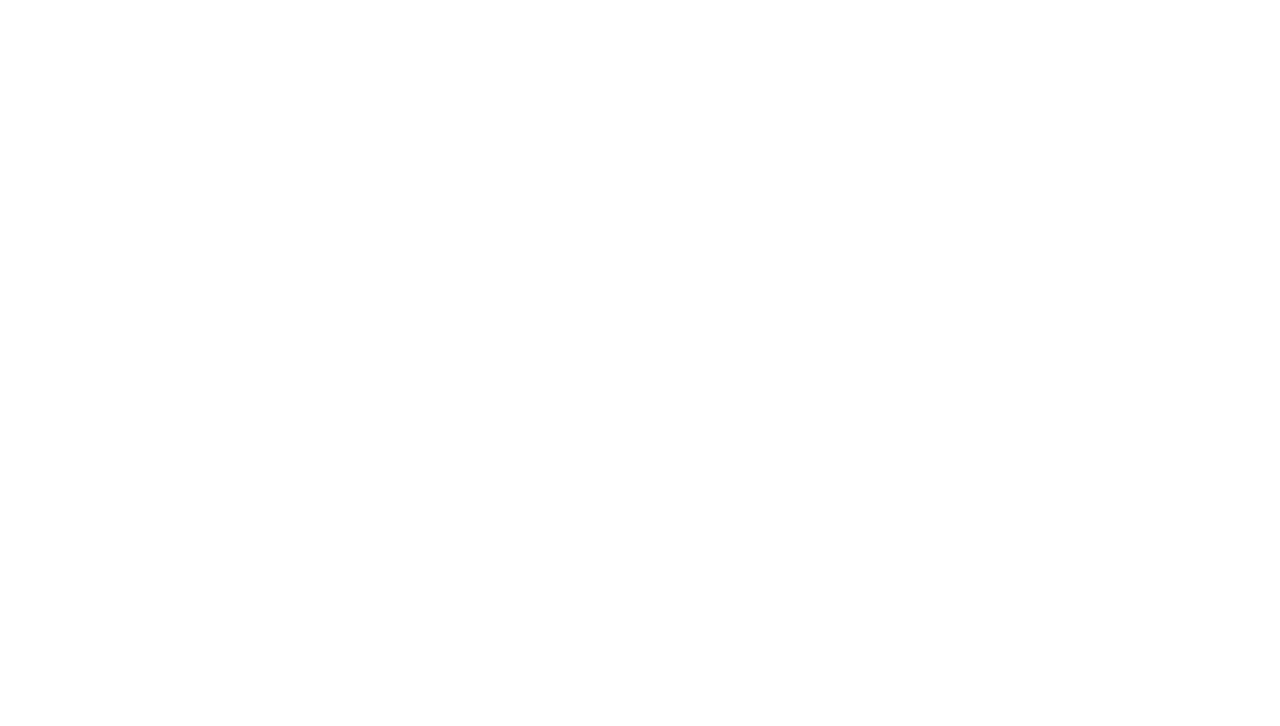
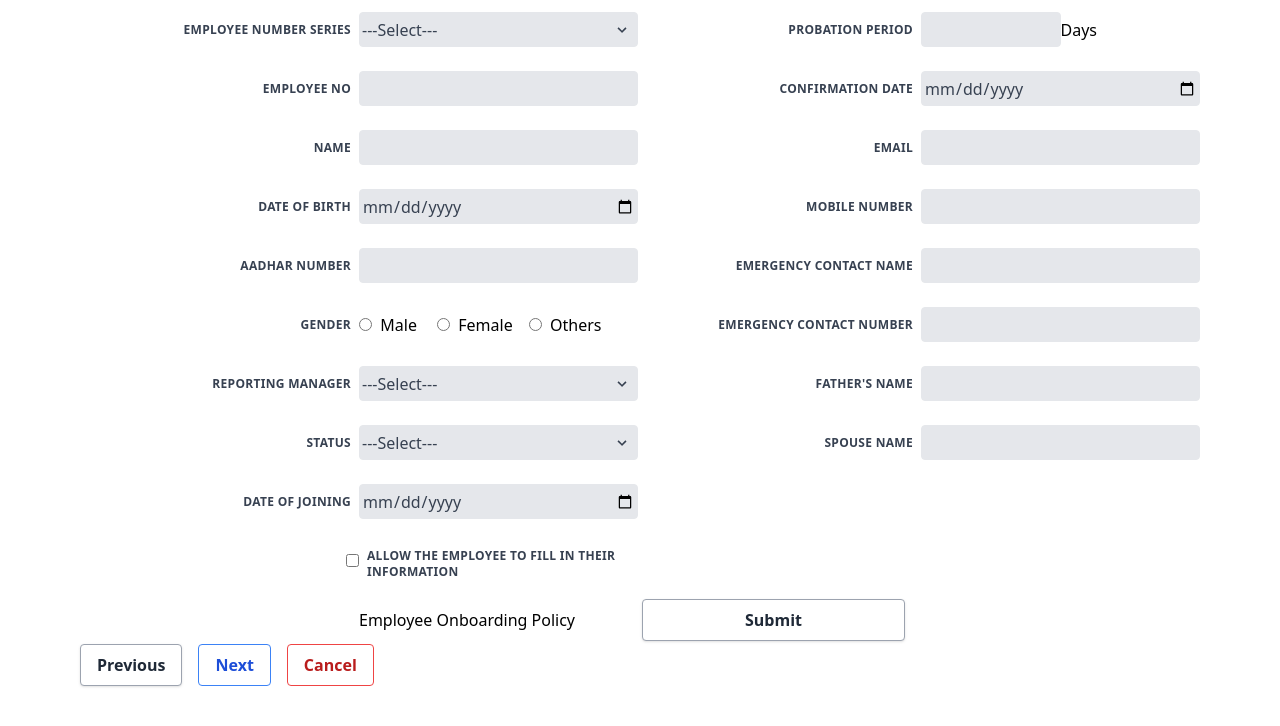
Before and after one commit to ompateldeveloper/Accentiqa-hrnext, a React (Vite) app: page / in a window 1280 px wide. Shown: the top 726 px of the page. Built offline with nearby package versions, Linux system fonts and the light colour scheme.

Commit message:
ui part was done

```diff
--- a/package.json
+++ b/package.json
@@ -15,6 +15,7 @@
     "lucide-react": "^0.341.0",
     "react": "^18.2.0",
     "react-dom": "^18.2.0",
+    "react-hook-form": "^7.50.1",
     "react-router-dom": "^6.22.1",
     "tailwind-merge": "^2.2.1"
   },
--- a/src/App.jsx
+++ b/src/App.jsx
@@ -1,7 +1,8 @@
+import EmployeeDetails from "./pages/EmployeeDetails"
 function App() {
     return (
-        <div className="">
-
+        <div>
+           <EmployeeDetails/>
         </div>
     )
 }
--- a/src/pages/EmployeeDetails.jsx
+++ b/src/pages/EmployeeDetails.jsx
@@ -1,6 +1,5 @@
 import React, { useState } from "react";
 const EmployeeDetails = () => {
-    const [allowed,setAllowed] = useState();
     const [formData,setFormData]=useState({
         empSeries:"",
         probationPeriod:"",
@@ -22,6 +21,7 @@ const EmployeeDetails = () => {
         allow:null
 
     })
+    const [errors, setErrors] = useState({});
     const changeHandle=(e)=>{
         const {name,value,checked}=e.target
 
@@ -37,6 +37,18 @@ const EmployeeDetails = () => {
                 ...formData,
                 [name]:value
             })
+        }
+        //Validation
+        //Validation For name
+        const newErrors = { ...errors };
+        if (name === 'name') {
+          if (!value.trim()) {
+            newErrors.username = 'Username is required';
+          } else if (value.length < 3) {
+            newErrors.username = 'Username must be at least 3 characters long';
+          } else {
+            delete newErrors.username;
+          }
         }
 
     }
```
Also changed, not shown: 1 other file (tests, documents, lock files or other folders).
